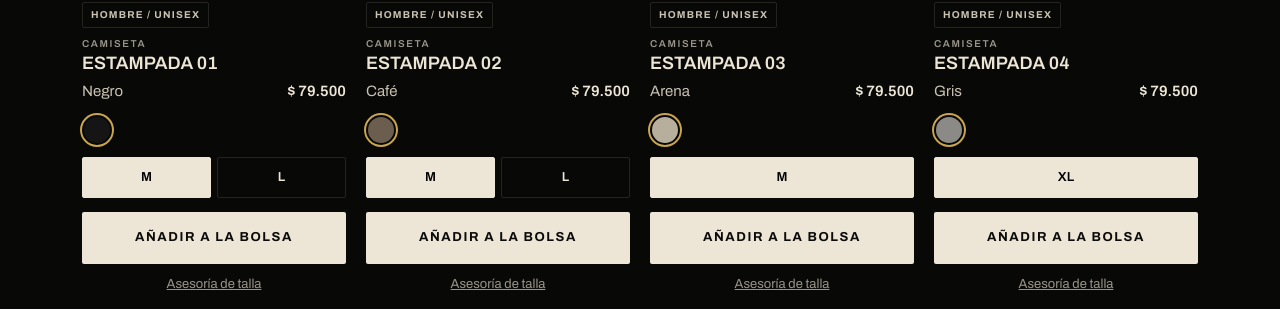
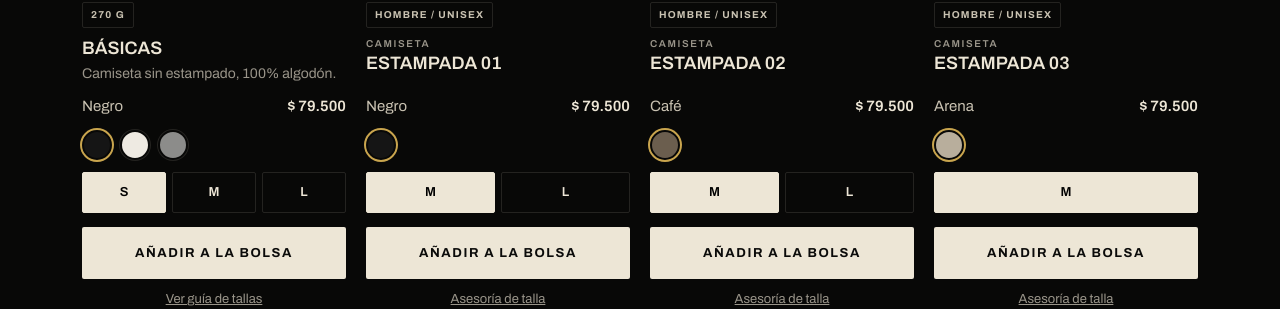
Before and after one commit to W1lliamTorres/fourle4f-web, a plain HTML site: page index.html in a window 1280 px wide. Shown: the part 2195-2504 px from the top of the page. Drawn offline with Linux system fonts and the light colour scheme; a web font is replaced by a local one.

Commit message:
Básicas de primeras en el catálogo
Con "Todo" seleccionado, la tarjeta de Básicas sale antes que el resto. Caché ?v=9.

Co-Authored-By: Claude Opus 5.5 <noreply@anthropic.com>

```diff
--- a/index.html
+++ b/index.html
@@ -25,7 +25,7 @@
 <link rel="preconnect" href="https://fonts.gstatic.com" crossorigin>
 <link href="https://fonts.googleapis.com/css2?family=Archivo:wdth,wght@62..125,400..800&family=Knewave&family=Unbounded:wght@400..800&display=swap" rel="stylesheet">
 <!-- El "?v=" obliga a los navegadores a bajar la versión nueva. Súbelo (ej. a 3) cada vez que cambies estilos o código. -->
-<link rel="stylesheet" href="css/estilos.css?v=8">
+<link rel="stylesheet" href="css/estilos.css?v=9">
 </head>
 <body>
 
@@ -372,7 +372,7 @@
 </aside>
 <div class="toast" id="toast" role="status"></div>
 
-<script src="js/config.js?v=8"></script>
-<script src="js/app.js?v=8"></script>
+<script src="js/config.js?v=9"></script>
+<script src="js/app.js?v=9"></script>
 </body>
 </html>
--- a/js/app.js
+++ b/js/app.js
@@ -205,10 +205,10 @@ const tarjetaDiseno = d => {
   </article>`;
 };
 
-// Orden: limitadas primero, luego el resto de prendas con foto y al final las básicas
+// Orden: primero las básicas, luego las limitadas y después el resto de prendas con foto
 const ordenDisenos = [...disenos.filter(d => d.limitada), ...disenos.filter(d => !d.limitada)];
 $("#productos").insertAdjacentHTML("afterend", `<p class="vacia cat-vacia" id="catVacia" hidden>Muy pronto: estamos cargando los productos de esta sección. Escríbenos por WhatsApp si buscas algo en especial.</p>`);
-$("#productos").innerHTML = ordenDisenos.map(tarjetaDiseno).join("") + productos.map(p => {
+$("#productos").innerHTML = productos.map(p => {
   const sin = !disponible(p), pid = esc(p.id);
   return `<article class="prod${p.limitada ? " es-limitada" : ""}" id="p-${pid}" data-cats="${esc(catsDe(p).join(" "))}">
     <div class="foto" data-foto="${pid}">${fotoHTML(p, p.colores[0])}</div>
@@ -233,7 +233,7 @@ $("#productos").innerHTML = ordenDisenos.map(tarjetaDiseno).join("") + productos
       <a class="ver-guia" href="#tallas" data-guia="${pid}">Ver guía de tallas</a>
     </div>
   </article>`;
-}).join("");
+}).join("") + ordenDisenos.map(tarjetaDiseno).join("");
 
 document.addEventListener("change", e => {
   const r = e.target.closest("[data-color]");
```
